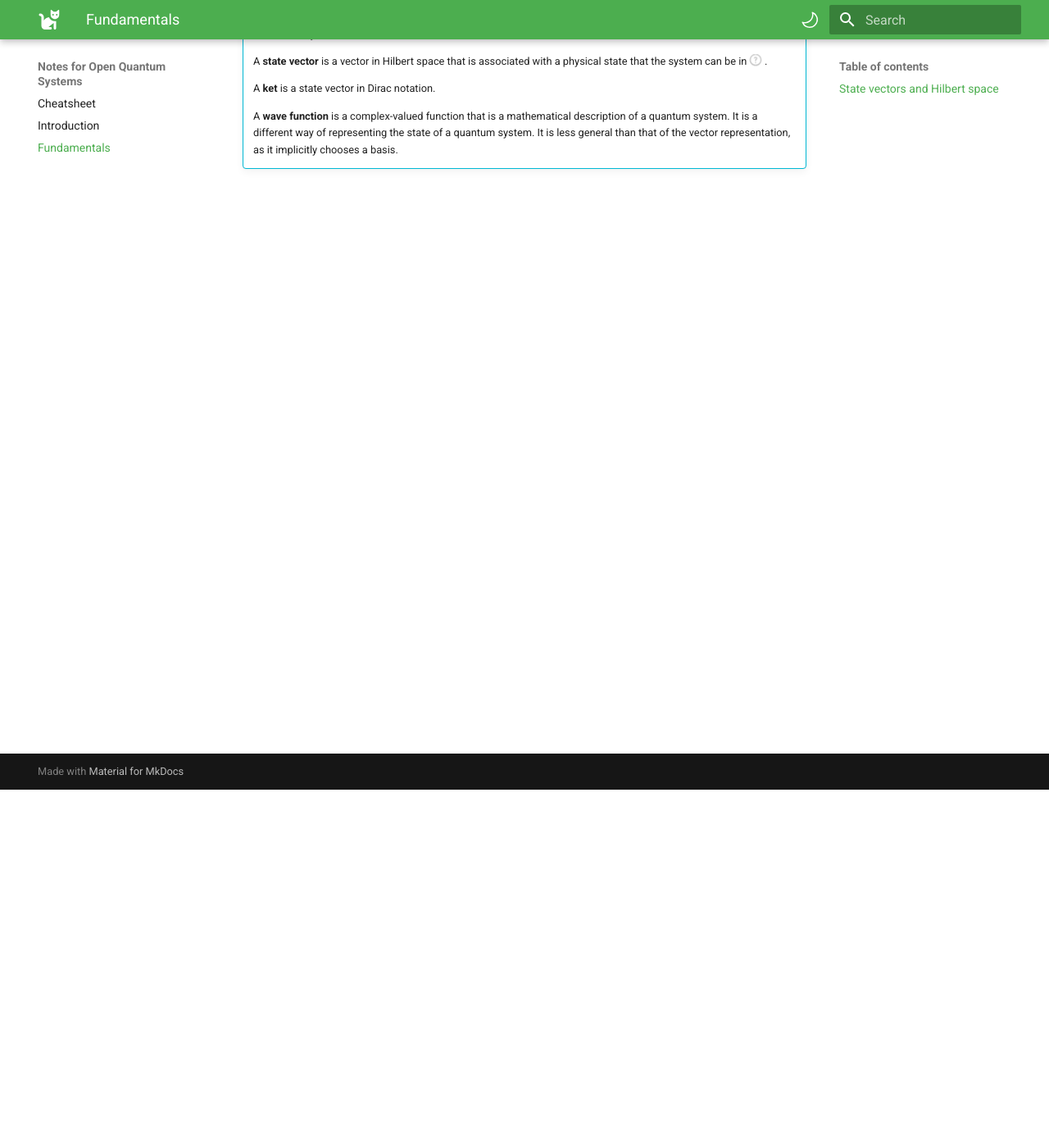
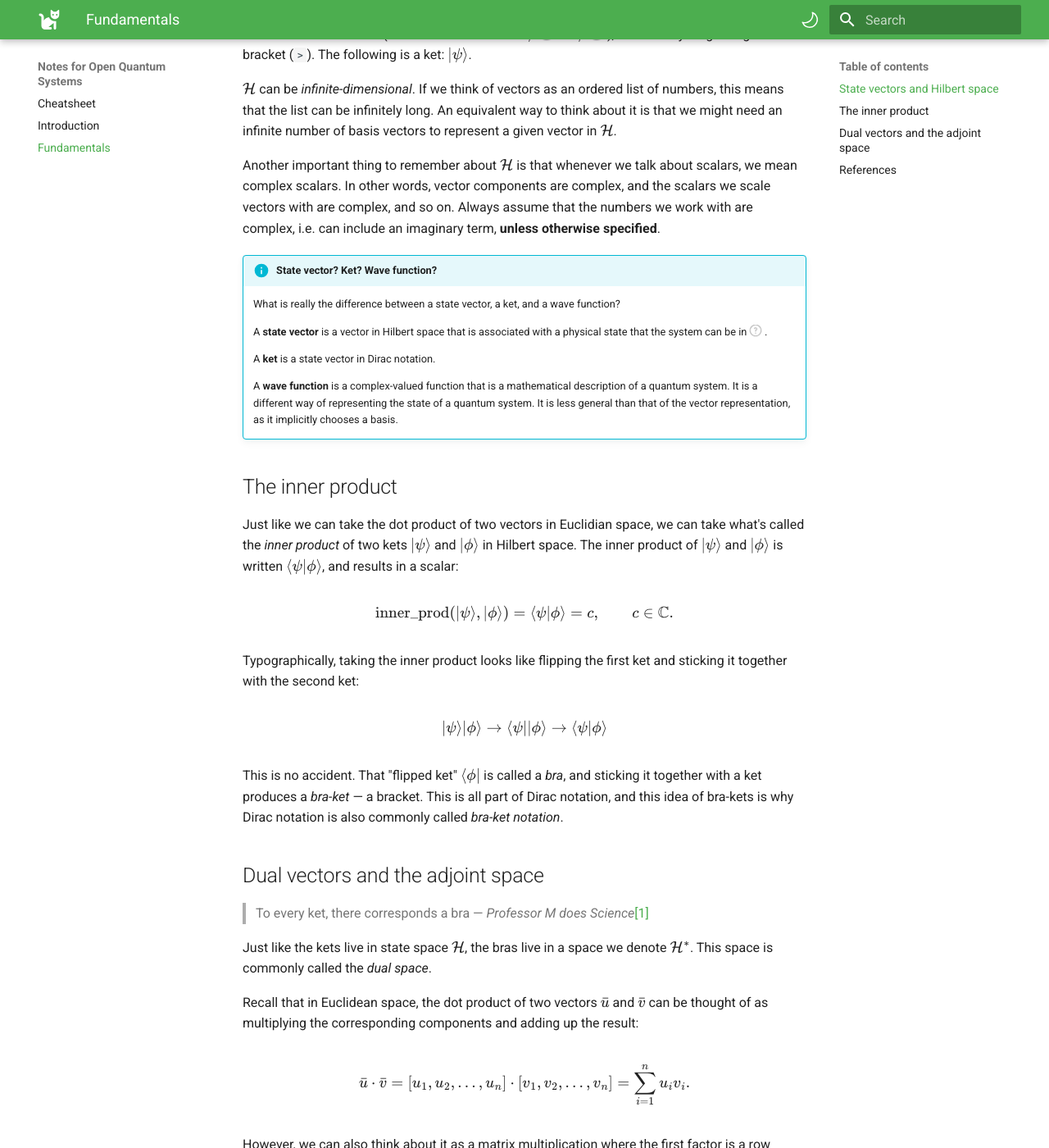
Before and after one commit to elviralaurin/notes-oqs, an MkDocs documentation site: the page built from docs/fundamentals.md, in a window 1280 px wide and 1400 px high, scrolled down 437 px. Shown: the whole window at 82% size. Built offline with MkDocs 1.6.1 and Material for MkDocs 9.7.7, drawn with Linux system fonts in a browser that asks for light colours; some of the changed text lies outside the part shown.

Commit message:
adding some writing on the dual space

```diff
--- a/docs/fundamentals.md
+++ b/docs/fundamentals.md
@@ -3,6 +3,16 @@ On this page, we start off with the basics of quantum mechanics (QM). As discuss
 
 ## State vectors and Hilbert space
 The state of a closed physical system can be described by a *state vector* or *wave function* which is an element of some Hilbert space $\mathcal{H}$.
+
+Throughout these notes and in most other QM resources available, state vectors are written in *Dirac notation* and are then called *kets*. A ket is written with a vertical bar (`|`), followed by the name or label of the ket (often a Greek letter like $\psi$(1) or $\phi$(2)), followed by a right-angle bracket (`>`). The following is a ket: $\ket{\psi}$.
+{ .annotate }
+
+1.    pronounced "sy", "psy", "see", or "psee", depending on who you ask
+2.    pronounced "fy" or "fee", depending on who you ask
+
+$\mathcal{H}$ can be *infinite-dimensional*. If we think of vectors as an ordered list of numbers, this means that the list can be infinitely long. An equivalent way to think about it is that we might need an infinite number of basis vectors to represent a given vector in $\mathcal{H}$.
+
+Another important thing to remember about $\mathcal{H}$ is that whenever we talk about scalars, we mean complex scalars. In other words, vector components are complex, and the scalars we scale vectors with are complex, and so on. Always assume that the numbers we work with are complex, i.e. can include an imaginary term, **unless otherwise specified**.
 
 !!! info "State vector? Ket? Wave function?"
     What is really the difference between a state vector, a ket, and a wave function?
@@ -15,6 +25,51 @@ The state of a closed physical system can be described by a *state vector* or *w
     A **ket** is a state vector in Dirac notation.
 
     A **wave function** is a complex-valued function that is a mathematical description of a quantum system. It is a different way of representing the state of a quantum system. It is less general than that of the vector representation, as it implicitly chooses a basis.
+
+## The inner product
+Just like we can take the dot product of two vectors in Euclidian space, we can take what's called the *inner product* of two kets $\ket{\psi}$ and $\ket{\phi}$ in Hilbert space. The inner product of $\ket{\psi}$ and $\ket{\phi}$ is written $\braket{\psi | \phi}$, and results in a scalar:
+
+$$
+\text{inner_prod}(\ket{\psi}, \ket{\phi}) = \braket{\psi | \phi} = c,\quad\quad c \in \mathbb{C}.
+$$
+
+Typographically, taking the inner product looks like flipping the first ket and sticking it together with the second ket:
+
+$$
+\ket{\psi} \ket{\phi} \rightarrow \bra{\psi} \ket{\phi} \rightarrow \braket{\psi | \phi}
+$$
+
+This is no accident. That "flipped ket" $\bra{\phi}$ is called a *bra*, and sticking it together with a ket produces a *bra-ket* &mdash; a bracket. This is all part of Dirac notation, and this idea of bra-kets is why Dirac notation is also commonly called *bra-ket notation*.
+
+## Dual vectors and the adjoint space
+> To every ket, there corresponds a bra &mdash; *Professor M does Science*[[1]](#prof-m-dirac)
+
+Just like the kets live in state space $\mathcal{H}$, the bras live in a space we denote $\mathcal{H}^*$. This space is commonly called the *dual space*.
+
+Recall that in Euclidean space, the dot product of two vectors $\bar{u}$ and $\bar{v}$ can be thought of as multiplying the corresponding components and adding up the result:
+
+$$
+\bar{u} \cdot \bar{v} = [u_1, u_2, \dots, u_n] \cdot [v_1, v_2, \dots, v_n] = \sum_{i=1}^n{u_iv_i}.
+$$
+
+However, we can also think about it as a matrix multiplication where the first factor is a row vector and the second a column vector:
+
+$$
+\bar{u} \cdot \bar{v} =
+\begin{bmatrix}
+    u_1 & u_2 & \dots & u_n
+\end{bmatrix}
+\begin{bmatrix}
+    v_1\\
+    v_2\\
+    \vdots\\
+    v_n
+\end{bmatrix} = \sum_{i=1}^n{u_iv_i}.
+$$
+
+If vectors are thought of as column vectors by default, we can say that we "flipped" the first vector to turn it into a row vector in order to calculate the dot product. Mathematically, this "flipping" of column vectors to row vectors is done by taking the *transpose* of the vector. In other words, a column vector $\bar{v}$ has a corresponding row vector which is found by taking the transpose of the original vector: $\bar{v}^T$.
+
+The relationship between row and column vectors is similar to that of bras and kets, with one additional difference:
 
 <!-- ## Closed vs. open physical systems
 A physical system is *closed* if a given quantity of the system, such as matter, stays constant within the system. Nothing enters, nothing exits.
```
Also changed, not shown: other parts of docs/fundamentals.md (+3 -3 lines).
